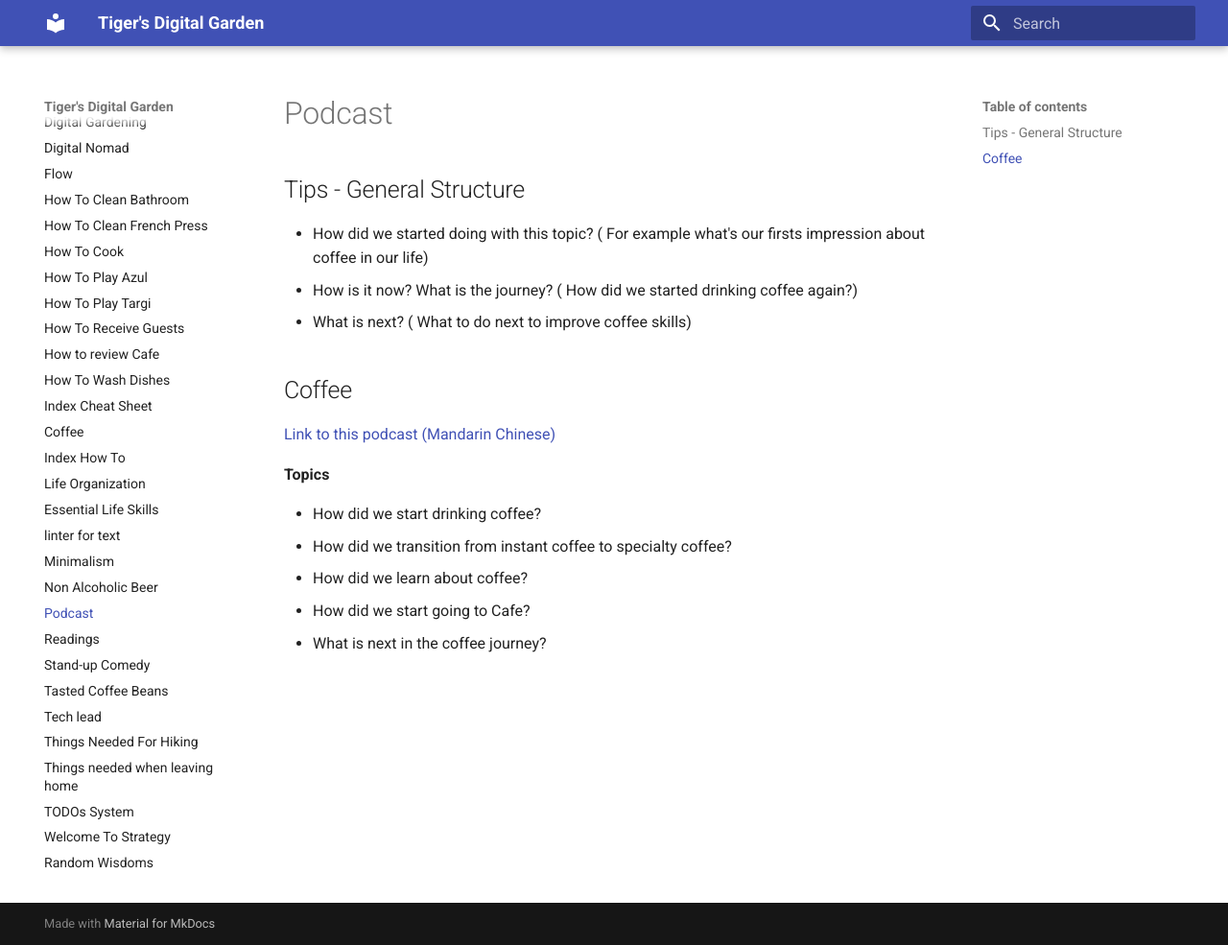
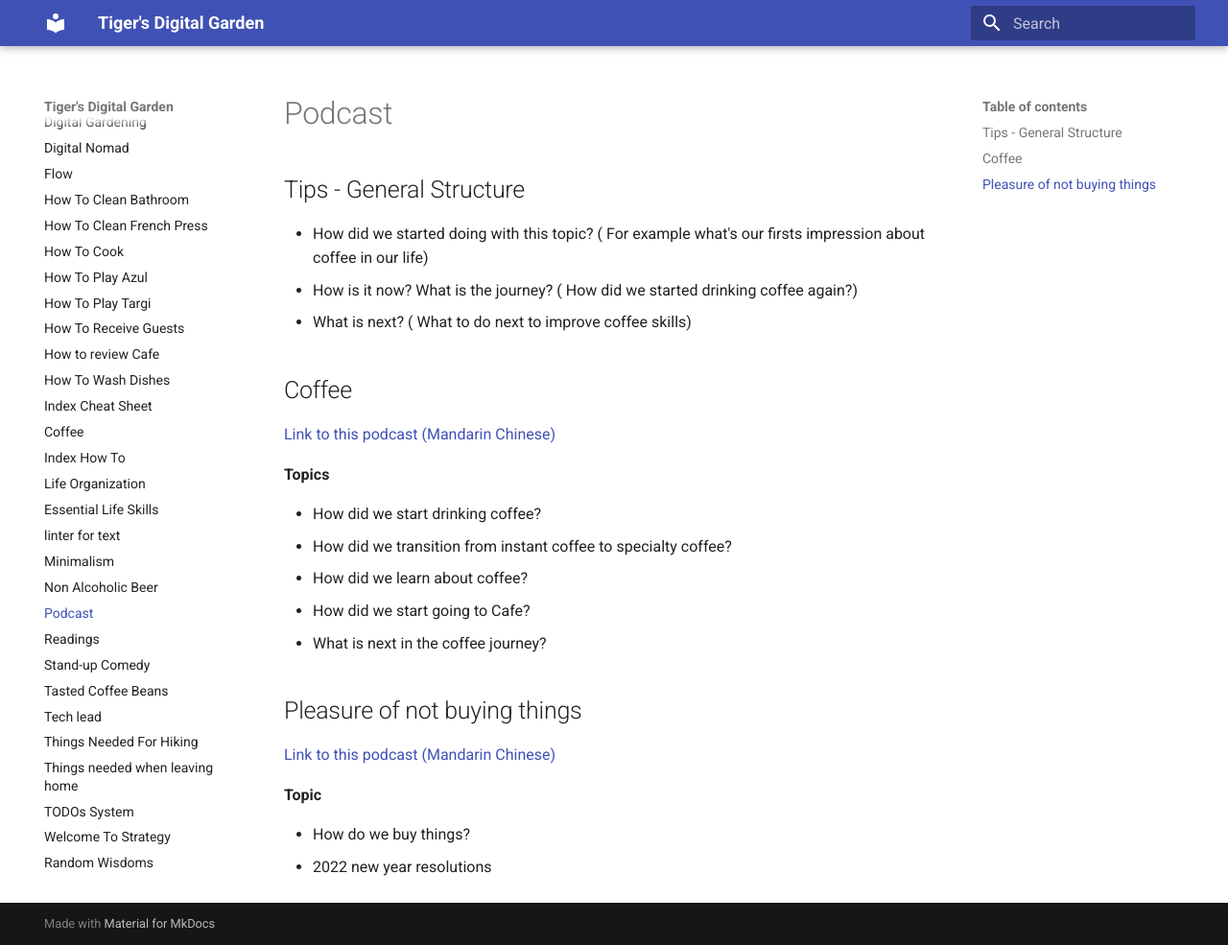
Before and after one commit to ynotstartups/notes, an MkDocs documentation site: the page built from notes/podcast.md, in a window 1280 px wide and 985 px high. Shown: the whole window at 96% size. Built offline with MkDocs 1.6.1 and Material for MkDocs 9.7.7, drawn with Linux system fonts in a browser that asks for light colours.

Commit message:
add buying podcast

```diff
--- a/notes/podcast.md
+++ b/notes/podcast.md
@@ -18,3 +18,12 @@
 - How did we learn about coffee?
 - How did we start going to Cafe?
 - What is next in the coffee journey?
+
+## Pleasure of not buying things
+
+[Link to this podcast (Mandarin Chinese)](https://www.bilibili.com/video/BV1S34y1z7zD?p=1&share_medium=iphone&share_plat=ios&share_session_id=BB9687D0-CA40-412A-B94D-DE7E1EF7D7D9&share_source=COPY&share_tag=s_i&timestamp=1640946767&unique_k=OG74DUA)
+
+**Topic**
+
+- How do we buy things?
+- 2022 new year resolutions
```
